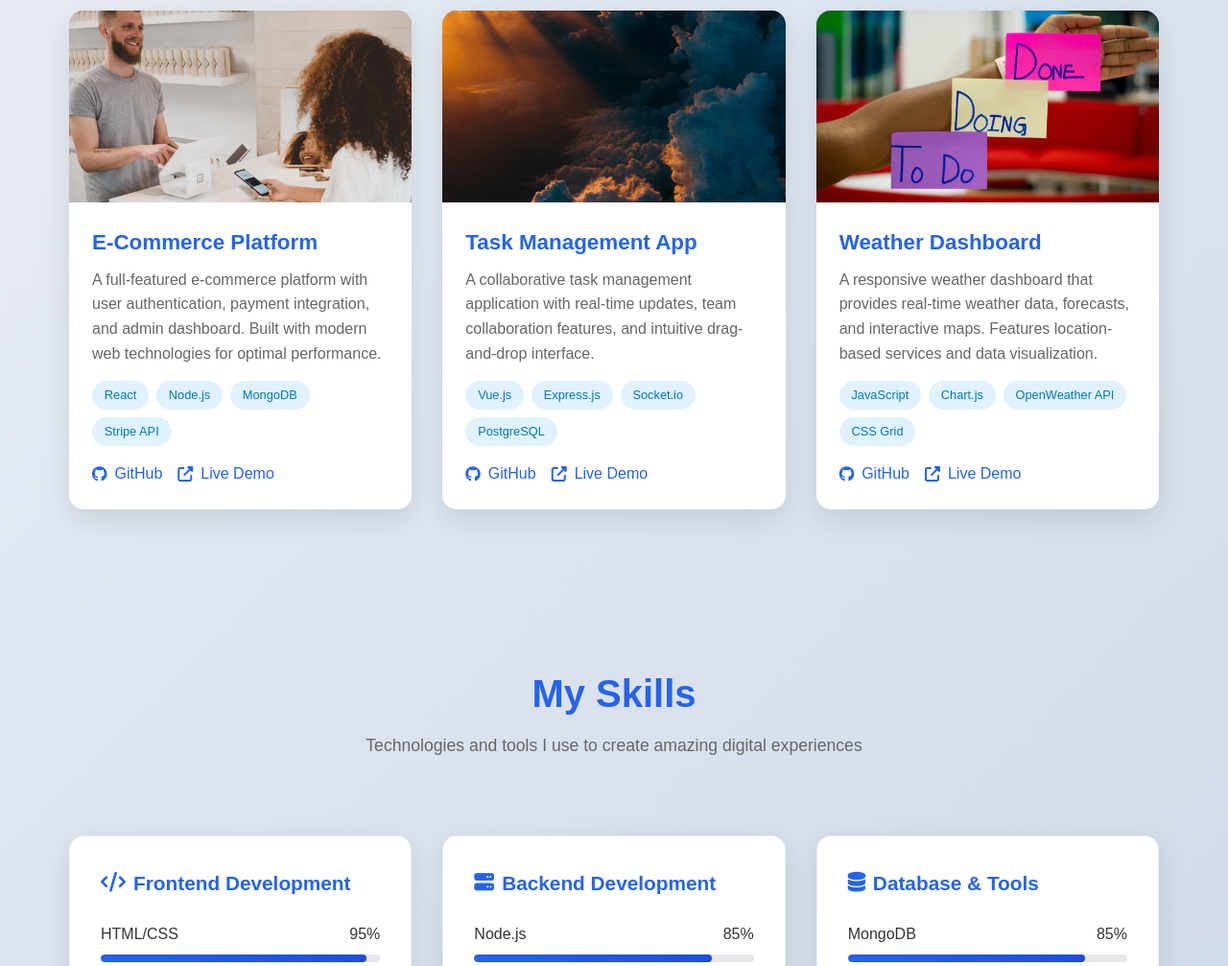
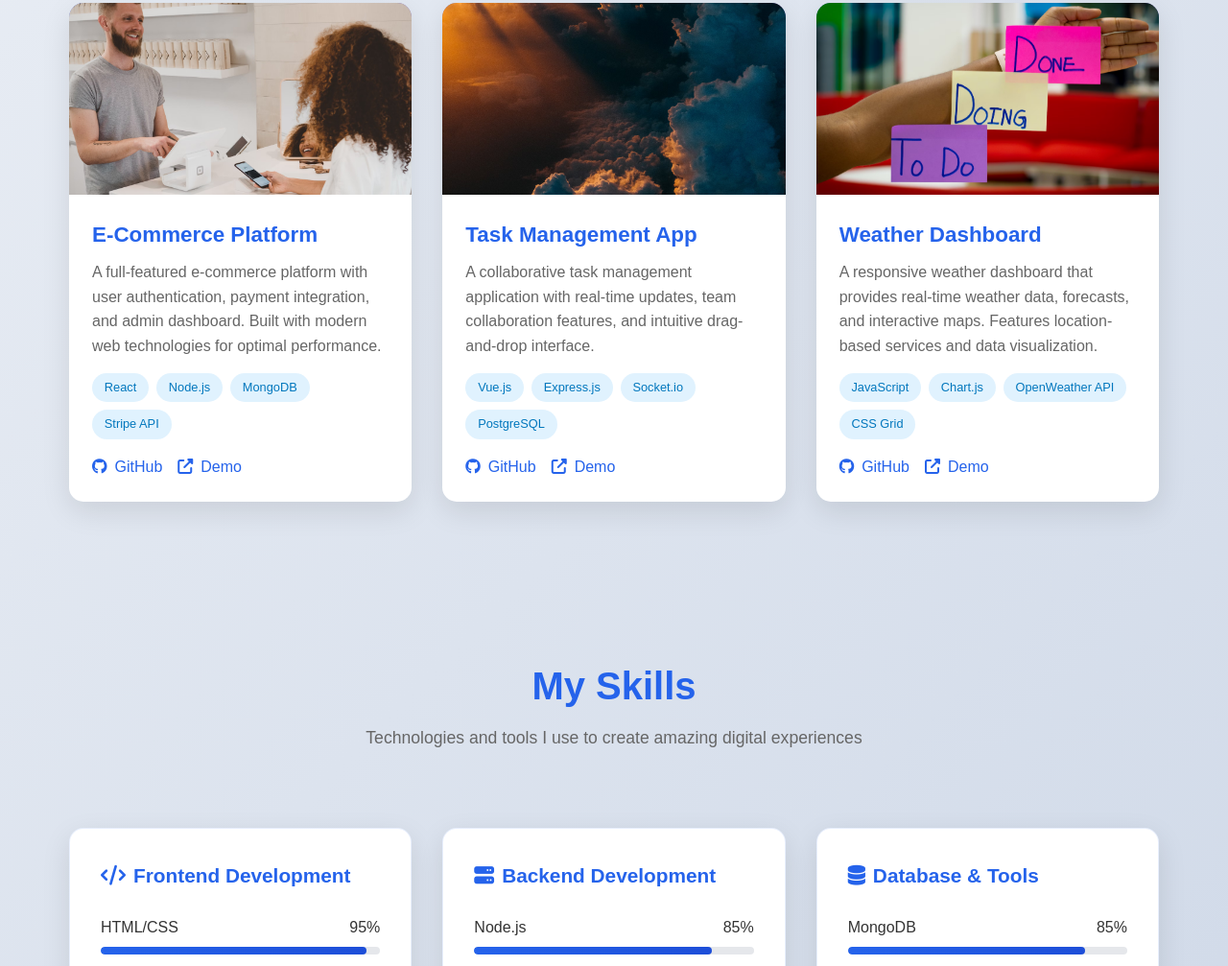
Before and after one commit to ChaviduCChamara2003/Personal-Portfolio-Website, a plain HTML site: page index.html in a window 1280 px wide. Shown: the part 1642-2649 px from the top of the page at 96% size. Drawn offline with Linux system fonts and the light colour scheme.

Commit message:
Add files via upload

```diff
--- a/index.html
+++ b/index.html
@@ -139,8 +139,7 @@
         }
 
         .hero-content .title {
-            font-size: 1.8rem;
-            font-weight:bolder;
+            font-size: 1.5rem;
             margin-bottom: 1rem;
             color: #000000;
             animation: fadeInUp 1s ease 0.2s both;
@@ -679,7 +678,7 @@
                         </div>
                         <div class="project-links">
                             <a href="#" target="_blank"><i class="fab fa-github"></i> GitHub</a>
-                            <a href="#" target="_blank"><i class="fas fa-external-link-alt"></i> Live Demo</a>
+                            <a href="#" target="_blank"><i class="fas fa-external-link-alt"></i>Demo</a>
                         </div>
                     </div>
                 </div>
@@ -699,7 +698,7 @@
                         </div>
                         <div class="project-links">
                             <a href="#" target="_blank"><i class="fab fa-github"></i> GitHub</a>
-                            <a href="#" target="_blank"><i class="fas fa-external-link-alt"></i> Live Demo</a>
+                            <a href="#" target="_blank"><i class="fas fa-external-link-alt"></i>Demo</a>
                         </div>
                     </div>
                 </div>
@@ -719,7 +718,7 @@
                         </div>
                         <div class="project-links">
                             <a href="#" target="_blank"><i class="fab fa-github"></i> GitHub</a>
-                            <a href="#" target="_blank"><i class="fas fa-external-link-alt"></i> Live Demo</a>
+                            <a href="#" target="_blank"><i class="fas fa-external-link-alt"></i>Demo</a>
                         </div>
                     </div>
 
```
